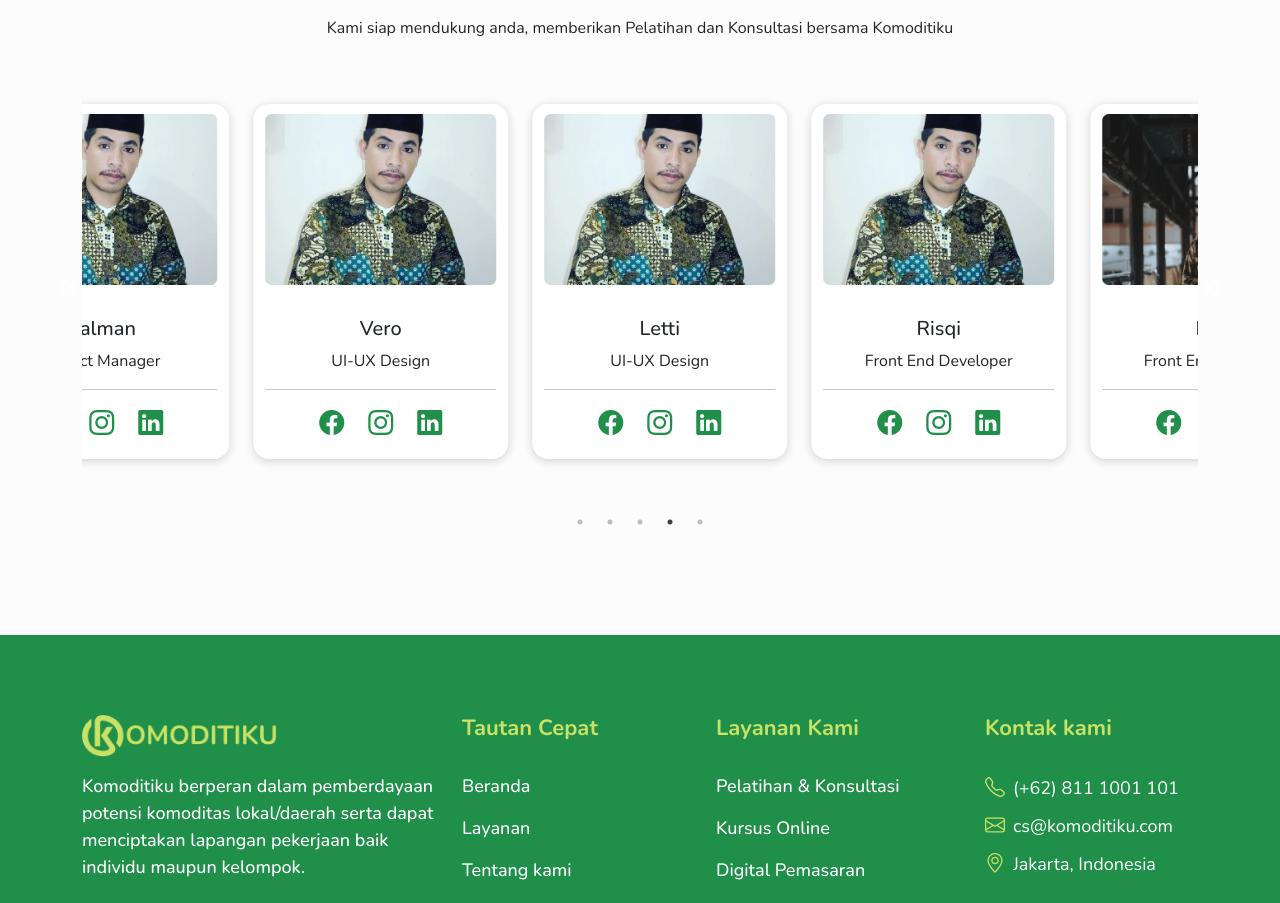
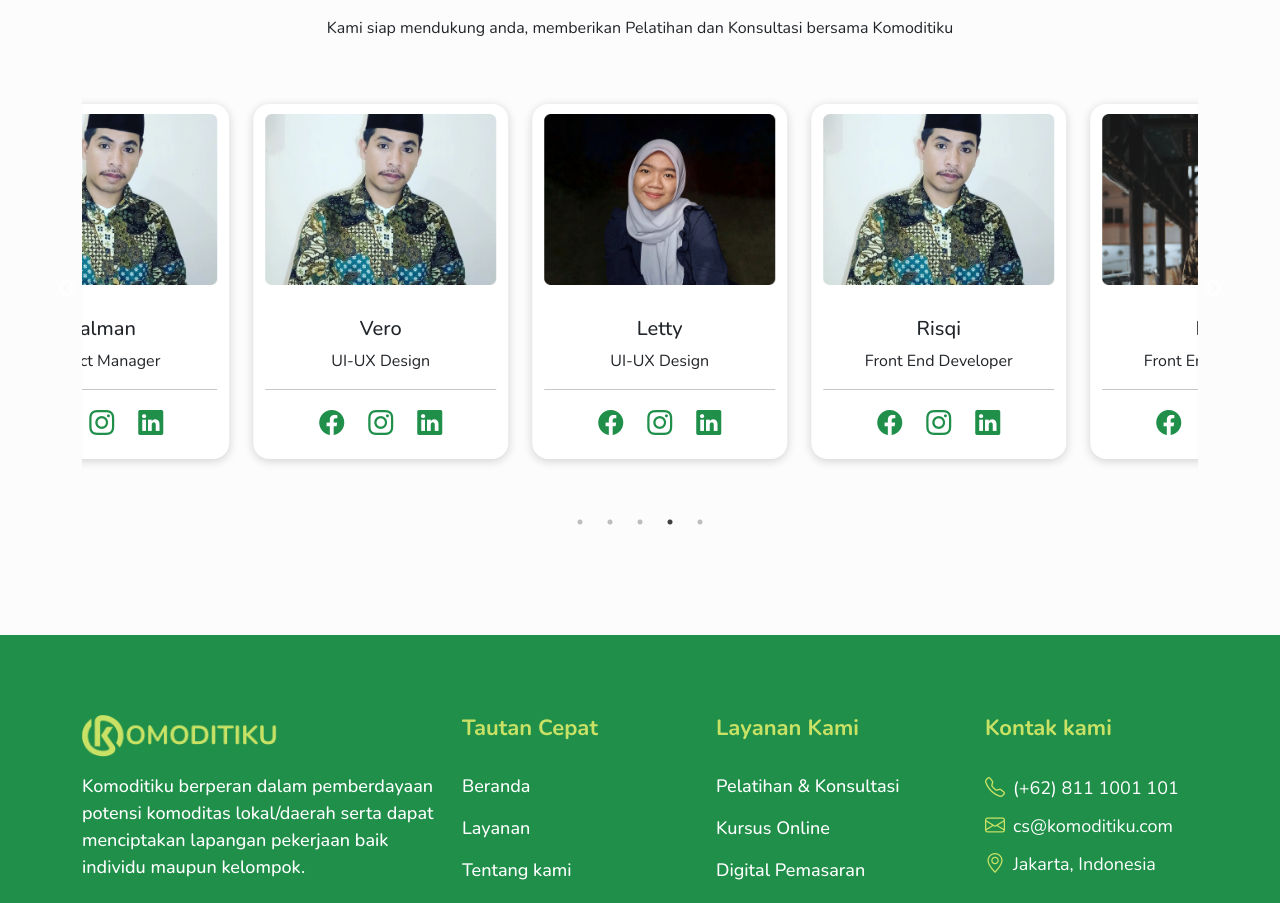
Before and after one commit to herysuwardi/komoditiku-massive, a React (Create React App) app: page /tentangkami in a window 1280 px wide. Shown: the part 2847-3750 px from the top of the page. Built offline with nearby package versions, Linux system fonts and the light colour scheme.

Commit message:
Menambahkan foto slider tim

```diff
--- a/src/components/Slidertim.jsx
+++ b/src/components/Slidertim.jsx
@@ -1,9 +1,9 @@
-import React from "react";
-import { Container } from "react-bootstrap";
-import Slider from "react-slick";
-import "slick-carousel/slick/slick.css";
-import "slick-carousel/slick/slick-theme.css";
-import "./styles/slidertim.css";
+import React from 'react';
+import { Container } from 'react-bootstrap';
+import Slider from 'react-slick';
+import 'slick-carousel/slick/slick.css';
+import 'slick-carousel/slick/slick-theme.css';
+import './styles/slidertim.css';
 
 const Slidertim = () => {
   const settings = {
@@ -107,8 +107,8 @@ const Slidertim = () => {
             <div className="row">
               <div className="col">
                 <div className="card-tim text-center container">
-                  <img src="/assets/tim3.png" alt="..." />
-                  <h5>Letti</h5>
+                  <img src="/assets/tim-letty.png" alt="..." />
+                  <h5>Letty</h5>
                   <p>UI-UX Design</p>
                   <hr></hr>
                   <a href="">
```
Also changed, not shown: public/assets/tim-letty.png (added).
